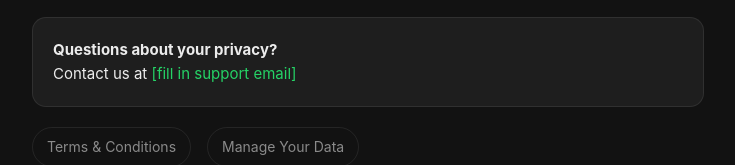
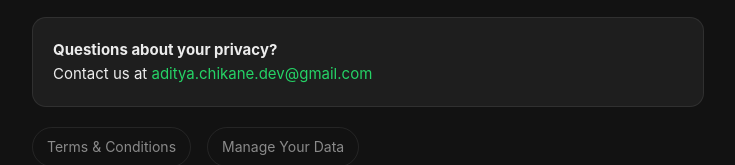
Before and after one commit to Aditya-RC18/Direct_chat_policy_website, a plain HTML site: page privacy-policy.html in a window 1280 px wide. Shown: the part 1449-1614 px from the top of the page, without its empty margins (272-1007 px from the left). Drawn offline with Linux system fonts and the light colour scheme.

Commit message:
Update support email in privacy policy

```diff
--- a/privacy-policy.html
+++ b/privacy-policy.html
@@ -60,7 +60,7 @@
 
   <div class="card">
     <p><strong>Questions about your privacy?</strong><br>
-    Contact us at <a href="mailto:">[fill in support email]</a></p>
+    Contact us at <a href="mailto:">aditya.chikane.dev@gmail.com</a></p>
   </div>
 
   <div class="nav-links">
```
